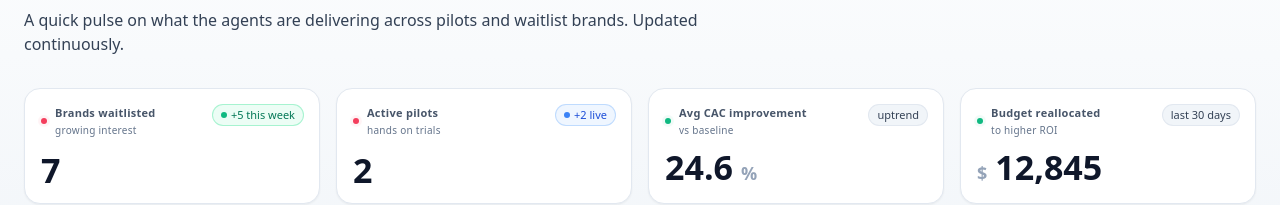
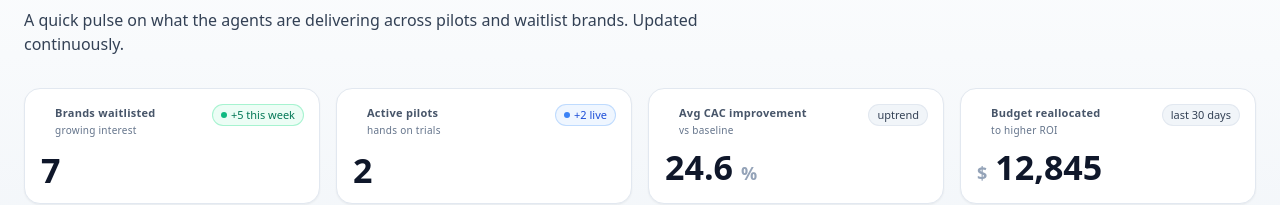
Before and after one commit to ragshubham/growth-agents, a Next.js app: page / in a window 1280 px wide. Shown: the part 1047-1252 px from the top of the page. Built offline with nearby package versions, Linux system fonts and the light colour scheme.

Commit message:
fix(types): use STATUS_COLOR map for StatCard props

```diff
--- a/app/page.tsx
+++ b/app/page.tsx
@@ -6,6 +6,18 @@
 
 import React, { useEffect, useRef, useState } from 'react';
 import { motion, AnimatePresence } from 'framer-motion';
+
+/* =====================================================
+   STATUS COLORS (typed map)
+   ===================================================== */
+const STATUS_COLOR = {
+  waitlist: 'emerald',
+  pilots: 'blue',
+  cac: 'slate',
+  budget: 'slate',
+} as const;
+
+type StatusColor = typeof STATUS_COLOR[keyof typeof STATUS_COLOR];
 
 /* =====================================================
    CONFIG
@@ -1945,7 +1957,7 @@ function MetricShowcaseSection() {
             label="Brands waitlisted"
             sublabel="growing interest"
             value={waitlist.toString()}
-            statusColor={statusColor.waitlist}
+            statusColor={STATUS_COLOR.waitlist}
             badge={
               <span className="inline-flex items-center gap-1 rounded-full px-2 py-0.5 text-[11px] font-medium bg-emerald-50 text-emerald-700 ring-1 ring-emerald-200">
                 <span className="inline-block h-1.5 w-1.5 rounded-full bg-emerald-500" />
@@ -1958,7 +1970,7 @@ function MetricShowcaseSection() {
             label="Active pilots"
             sublabel="hands on trials"
             value={pilots.toString()}
-            statusColor={statusColor.pilots}
+            statusColor={STATUS_COLOR.pilots}
             badge={
               <span className="inline-flex items-center gap-1 rounded-full px-2 py-0.5 text-[11px] font-medium bg-blue-50 text-blue-700 ring-1 ring-blue-200">
                 <span className="inline-block h-1.5 w-1.5 rounded-full bg-blue-500" />
@@ -1972,7 +1984,7 @@ function MetricShowcaseSection() {
             sublabel="vs baseline"
             value={cacImprovement.toString()}
             suffix="%"
-            statusColor={statusColor.cac}
+            statusColor={STATUS_COLOR.cac}
             badge={
               <span className="inline-flex items-center gap-1 rounded-full px-2 py-0.5 text-[11px] font-medium bg-slate-100 text-slate-700 ring-1 ring-slate-200">
                 uptrend
@@ -1985,7 +1997,7 @@ function MetricShowcaseSection() {
             sublabel="to higher ROI"
             prefix="$"
             value={budget.toLocaleString()}
-            statusColor={statusColor.budget}
+            statusColor={STATUS_COLOR.budget}
             badge={
               <span className="inline-flex items-center gap-1 rounded-full px-2 py-0.5 text-[11px] font-medium bg-slate-100 text-slate-700 ring-1 ring-slate-200">
                 last 30 days
```
